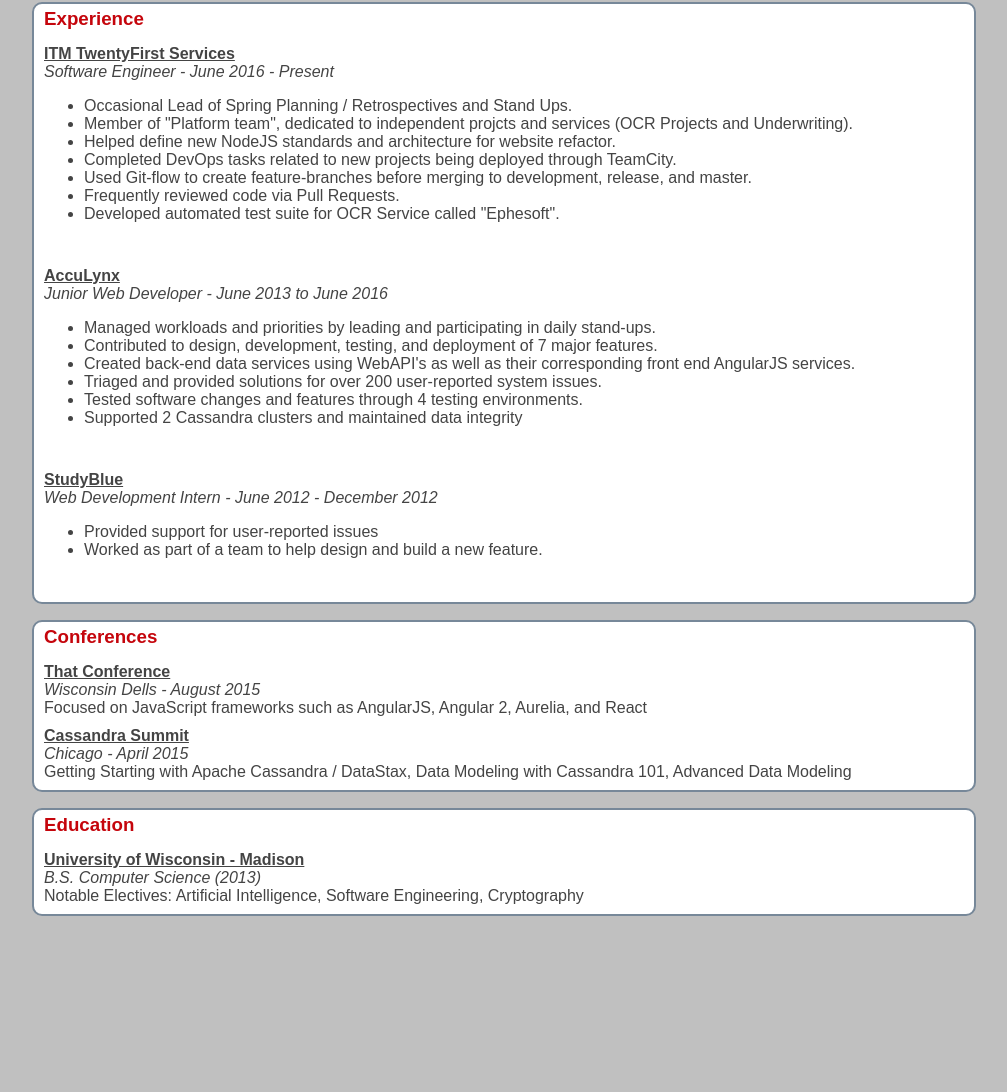
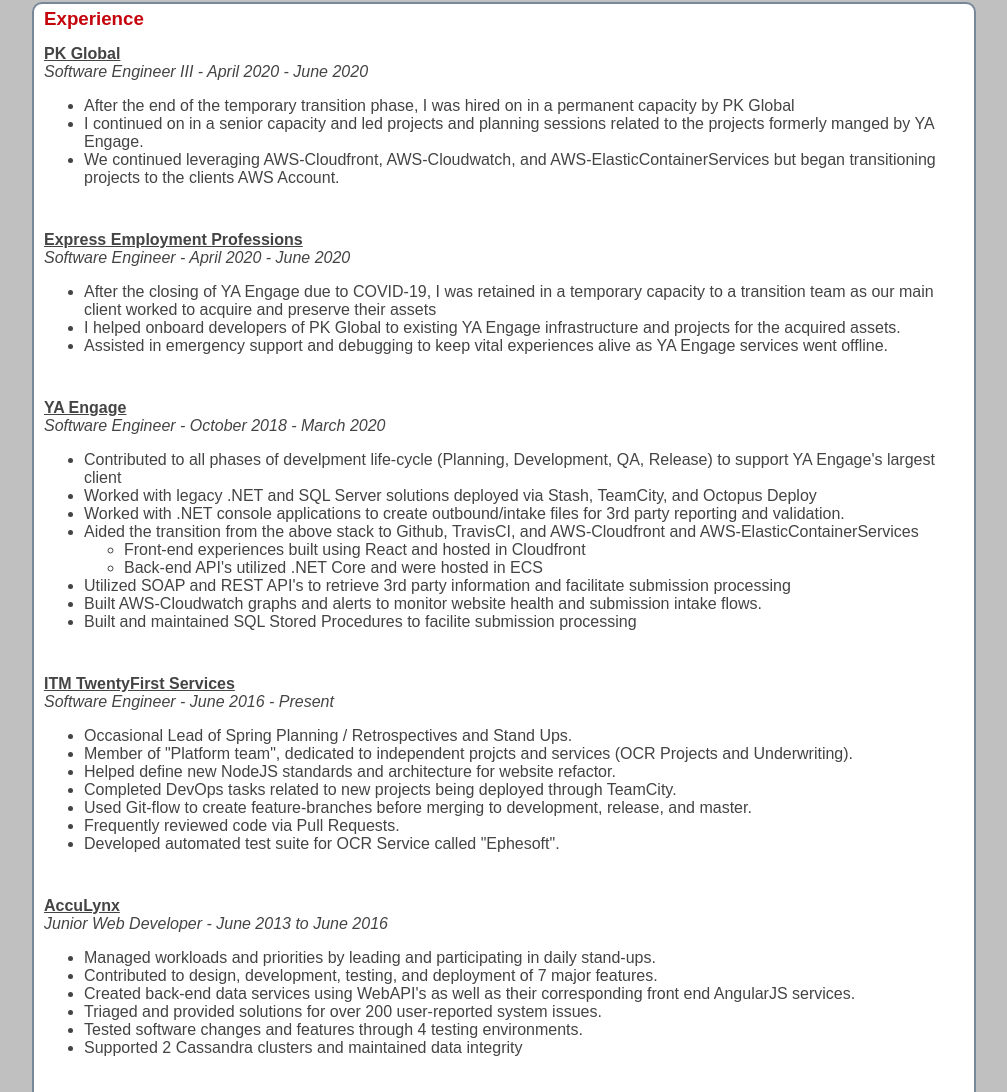
Before and after one commit to dckuehn/dckuehn.github.io, a plain HTML site: page index.html in a window 1280 px wide. Shown: the part 606-1698 px from the top of the page, without its empty margins (136-1143 px from the left). Before the commit the page ends 1538 px from the top, so only its background shows below. Drawn offline with nearby package versions, Linux system fonts and the light colour scheme.

Commit message:
Adds PKG, Express, and YA to jobs
RIP YA

```diff
--- a/index.html
+++ b/index.html
@@ -56,12 +56,58 @@
                       </ul>
                   </div>
              </div>
+
              <div class="content">
                  <div class="content-header">
                      <h3>Experience</h3>
                  </div>
                  <div class="content-body">
 
+                    <div class="sub-content">
+                        <span class="mega-header">PK Global</span></br>
+                        <span class="mini-header">Software Engineer III - April 2020 - June 2020</span>
+                        <span class="mini-body">
+                            <ul>
+                                <li>After the end of the temporary transition phase, I was hired on in a permanent capacity by PK Global</li>
+                                <li>I continued on in a senior capacity and led projects and planning sessions related to the projects formerly manged by YA Engage.</li>
+                                <li>We continued leveraging AWS-Cloudfront, AWS-Cloudwatch, and AWS-ElasticContainerServices but began transitioning projects to the clients AWS Account.</li>
+                            </ul>
+                        </span></br>
+                     </div>
+
+                    <div class="sub-content">
+                        <span class="mega-header">Express Employment Professions</span></br>
+                        <span class="mini-header">Software Engineer - April 2020 - June 2020</span>
+                        <span class="mini-body">
+                            <ul>
+                                <li>After the closing of YA Engage due to COVID-19, I was retained in a temporary capacity to a transition team as our main client worked to acquire and preserve their assets</li>
+                                <li>I helped onboard developers of PK Global to existing YA Engage infrastructure and projects for the acquired assets.</li>
+                                <li>Assisted in emergency support and debugging to keep vital experiences alive as YA Engage services went offline.</li>
+                            </ul>
+                        </span></br>
+                     </div>
+
+                     <div class="sub-content">
+                        <span class="mega-header">YA Engage</span></br>
+                        <span class="mini-header">Software Engineer - October 2018 - March 2020</span>
+                        <span class="mini-body">
+                            <ul>
+                                <li>Contributed to all phases of develpment life-cycle (Planning, Development, QA, Release) to support YA Engage's largest client</li>
+                                <li>Worked with legacy .NET and SQL Server solutions deployed via Stash, TeamCity, and Octopus Deploy</li>
+                                <li>Worked with .NET console applications to create outbound/intake files for 3rd party reporting and validation.</li>
+                                <li>Aided the transition from the above stack to Github, TravisCI, and AWS-Cloudfront and AWS-ElasticContainerServices</li>
+                                    <ul>
+                                        <li>Front-end experiences built using React and hosted in Cloudfront</li>
+                                        <li>Back-end API's utilized .NET Core and were hosted in ECS</li>
+                                    </ul>
+                                <li>Utilized SOAP and REST API's to retrieve 3rd party information and facilitate submission processing</li>
+                                <li>Built AWS-Cloudwatch graphs and alerts to monitor website health and submission intake flows.</li>
+                                <li>Built and maintained SQL Stored Procedures to facilite submission processing</li>
+                            </ul>
+                        </span></br>
+                     </div>
+
+                     <div class="content-body">
                         <div class="sub-content">
                            <span class="mega-header">ITM TwentyFirst Services</span></br>
                            <span class="mini-header">Software Engineer - June 2016 - Present</span>
@@ -76,7 +122,7 @@
                                     <li>Developed automated test suite for OCR Service called "Ephesoft".</li>
                                </ul>
                            </span></br>
-
+                        </div>
                     </div>
 
                      <div class="sub-content">
```
Lines whose indentation alone changed are shown as unchanged.
